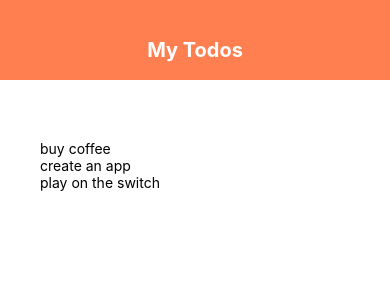
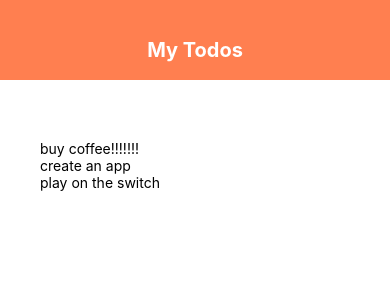
Before and after one commit to zalwata/ReactNative_Testing, a React Native app: screen / in a window 390 px wide. Shown: the top 300 px of the page. Built offline with nearby package versions, Linux system fonts and the light colour scheme.

Commit message:
completed part 1

```diff
--- a/App.js
+++ b/App.js
@@ -5,7 +5,7 @@ import Header from './components/header'
 export default function App() {
 
   const [todos, setTodos] = useState([
-    {text: 'buy coffee', key : '1'},
+    {text: 'buy coffee!!!!!!!', key : '1'},
     {text: 'create an app', key : '2'},
     {text: 'play on the switch', key : '3'},
   ]);
```
